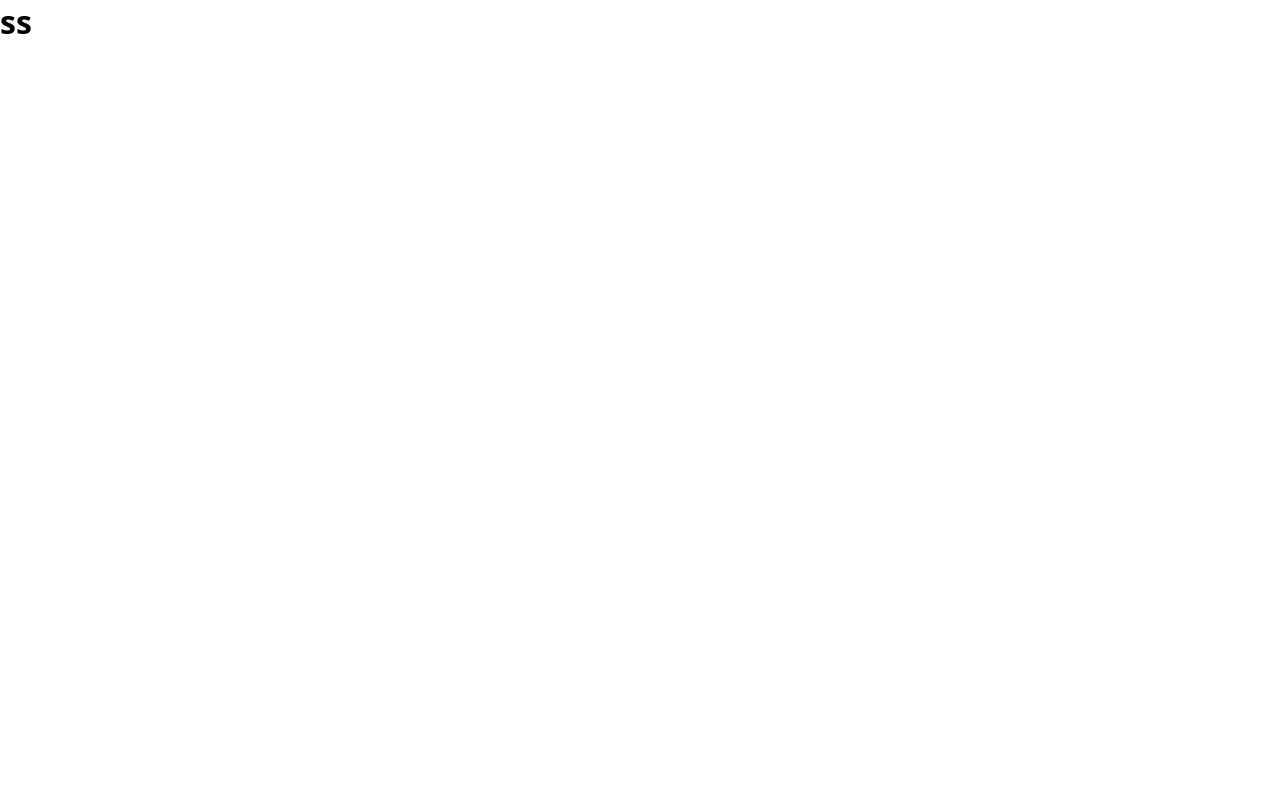
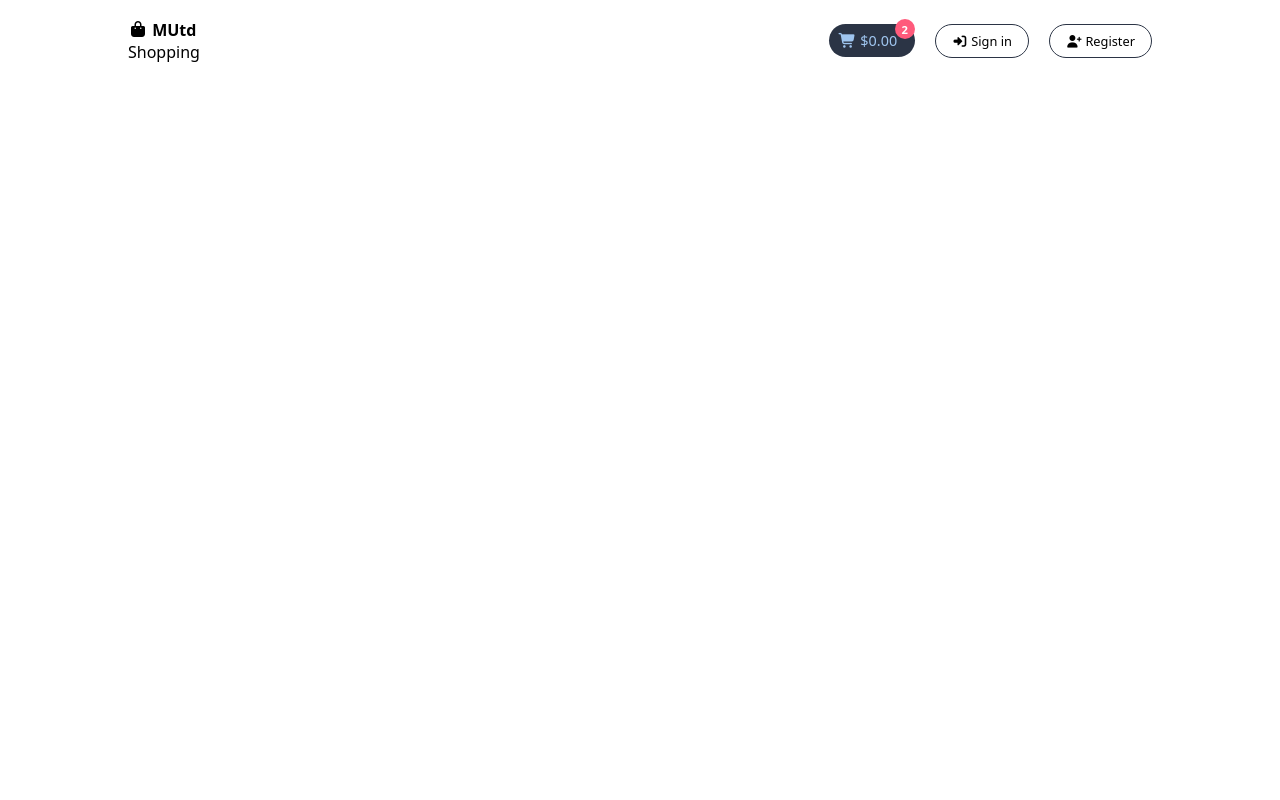
Before and after one commit to Abdelrhmann-Tarek/E-Commerce-, a plain HTML site: page index.html in a window 1280 px wide. Shown: the top 800 px of the page. Drawn offline with Linux system fonts and the light colour scheme.

Commit message:
adding header style &create images folder

```diff
--- a/css/global.css
+++ b/css/global.css
@@ -1,5 +1,11 @@
 @import url("https://fonts.googleapis.com/css2?family=Roboto:ital,wght@0,100..900;1,100..900&display=swap");
 /* ###################################################################################### */
+:root {
+  --bodyBG: #f6f6f6;
+  --bodyFont: #2b3445;
+  --blue: #9fc5ef;
+}
+
 * {
   margin: 0;
   padding: 0;
@@ -11,6 +17,14 @@ html {
 }
 body {
   height: 4000px;
+}
+.border {
+  border-style: dashed;
+  border-color: red;
+}
+.flex {
+  display: flex;
+  align-items: center;
 }
 h1 {
   padding-bottom: 2000px;
@@ -25,7 +39,19 @@ h1 {
 a,
 button {
   all: unset;
+  display: inline-block;
+  transition: 0.2 s;
 }
+button:active,
+a:active {
+  scale: 0.9;
+}
+
+button:hover,
+a:hover {
+  cursor: pointer;
+}
+
 /* ############################################Side Bar########################################## */
 
 ::-webkit-scrollbar {
--- /dev/null
+++ b/css/header.css
@@ -0,0 +1,54 @@
+header.flex {
+  justify-content: space-between;
+  padding-inline: 10%;
+  padding-top: 1.2rem;
+
+  & .sign-in {
+    margin-inline: 1rem;
+  }
+  .sign-in,
+  .register {
+    border: 1px solid var(--bodyFont);
+    padding: 0.44rem 1rem;
+    border-radius: 55px;
+    font-size: 0.8rem;
+    font-weight: 500;
+  }
+  .sign-in:hover,
+  .register:hover {
+    background-color: var(--bodyFont);
+    color: var(--blue);
+  }
+
+  .cart {
+    background-color: var(--bodyFont);
+    color: var(--blue);
+    font-size: 0.9rem;
+    padding: 0.44rem 1.1rem 0.44rem 0.6rem;
+    border-radius: 55px;
+
+    .products-number {
+      position: absolute;
+      right: 0;
+      top: -5px;
+      font-size: 0.7rem;
+      font-weight: bold;
+
+      background-color: rgb(255, 90, 123);
+      height: 20px;
+      width: 20px;
+      color: #fff;
+
+      display: flex;
+      align-items: center;
+
+      justify-content: center;
+
+      border-radius: 50%;
+    }
+  }
+
+  /* logo */
+  .fa-bag-shopping {
+  }
+}
--- a/index.html
+++ b/index.html
@@ -4,10 +4,46 @@
     <meta charset="UTF-8" />
     <meta name="viewport" content="width=device-width, initial-scale=1.0" />
     <title>Document</title>
+    <link
+      rel="shortcut icon"
+      href="./images/manUtdLogo.svg"
+      type="image/x-icon"
+    />
     <link rel="stylesheet" href="./css/global.css" />
+    <link rel="stylesheet" href="./css/header.css" />
+    <link
+      rel="stylesheet"
+      href="https://cdnjs.cloudflare.com/ajax/libs/font-awesome/7.0.0/css/all.min.css"
+      integrity="sha512-DxV+EoADOkOygM4IR9yXP8Sb2qwgidEmeqAEmDKIOfPRQZOWbXCzLC6vjbZyy0vPisbH2SyW27+ddLVCN+OMzQ=="
+      crossorigin="anonymous"
+      referrerpolicy="no-referrer"
+    />
   </head>
-  <body id="aaa">
-    <h1>ss</h1>
-    <a href="#aaa">UP</a>
+  <body>
+    <header class="flex">
+      <div>
+        <i class="fa-solid fa-bag-shopping"></i>
+        <span style="font-weight: bold">MUtd</span>
+        <p>Shopping</p>
+      </div>
+      <div>
+        <a style="position: relative" class="cart" href="">
+          <i class="fa-solid fa-cart-shopping"></i>
+          $0.00
+
+          <span class="products-number">2</span>
+        </a>
+        <a class="sign-in" href="">
+          <i class="fa-solid fa-right-to-bracket"></i>
+
+          Sign in</a
+        >
+        <a class="register" href="">
+          <i class="fa-solid fa-user-plus"></i>
+
+          Register</a
+        >
+      </div>
+    </header>
   </body>
 </html>
```
Also changed, not shown: images/manUtdLogo.svg (added).
